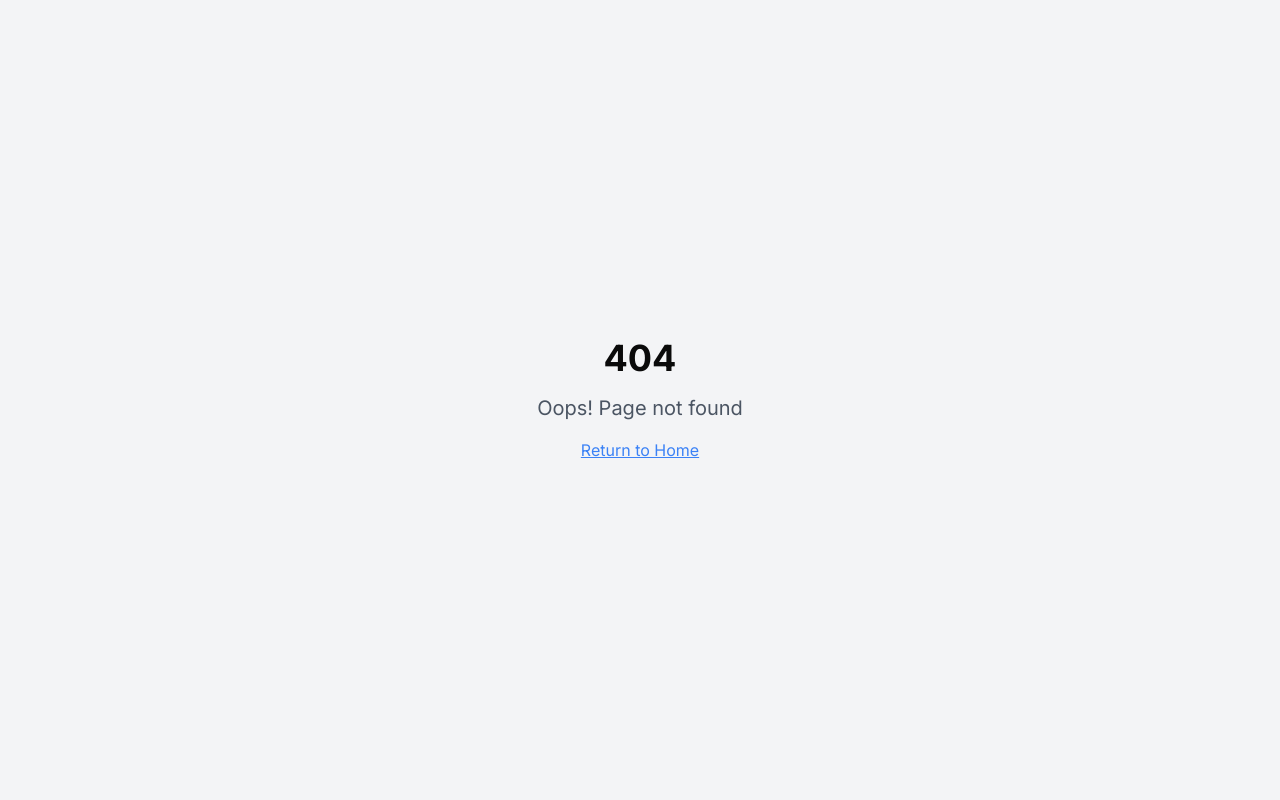
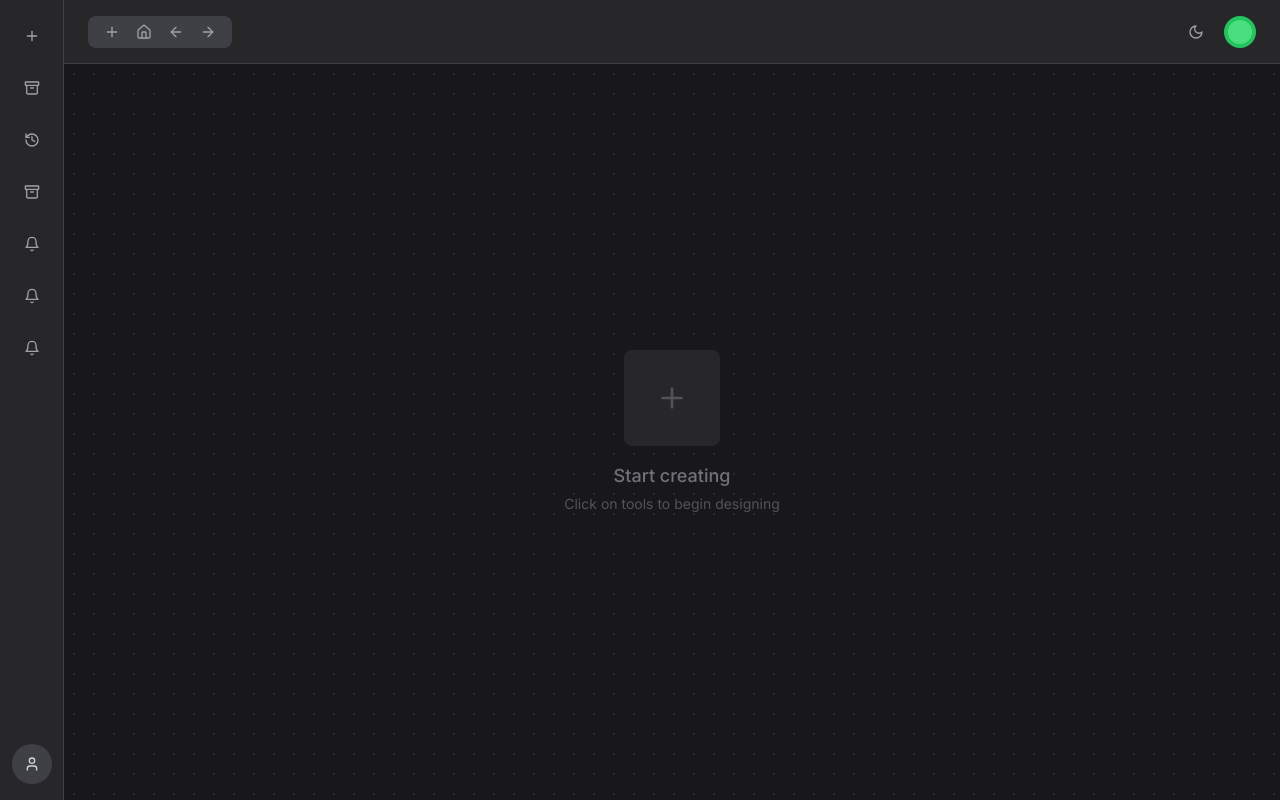
Before and after one commit to YaswanthKumar381/yaku-content-nexus-hub, a React (Vite) app: page /canvas in a window 1280 px wide. Before the commit this address had no page. Built offline with nearby package versions, Linux system fonts and the light colour scheme.

Commit message:
feat: Implement canvas page UI
Adds the UI for the canvas page, accessible from the dashboard.

```diff
--- a/src/App.tsx
+++ b/src/App.tsx
@@ -9,6 +9,7 @@ import SignIn from "./pages/SignIn";
 import SignUp from "./pages/SignUp";
 import About from "./pages/About";
 import Dashboard from "./pages/Dashboard";
+import Canvas from "./pages/Canvas";
 import NotFound from "./pages/NotFound";
 
 const queryClient = new QueryClient();
@@ -25,6 +26,7 @@ const App = () => (
           <Route path="/signup" element={<SignUp />} />
           <Route path="/about" element={<About />} />
           <Route path="/dashboard" element={<Dashboard />} />
+          <Route path="/canvas" element={<Canvas />} />
           {/* ADD ALL CUSTOM ROUTES ABOVE THE CATCH-ALL "*" ROUTE */}
           <Route path="*" element={<NotFound />} />
         </Routes>
--- /dev/null
+++ b/src/pages/Canvas.tsx
@@ -0,0 +1,125 @@
+
+import { useState } from "react";
+import { Button } from "@/components/ui/button";
+import {
+  Plus,
+  Home,
+  ArrowLeft,
+  ArrowRight,
+  Moon,
+  User,
+  Settings,
+  History,
+  Archive,
+  Bell
+} from "lucide-react";
+
+const Canvas = () => {
+  const [selectedTool, setSelectedTool] = useState<string>("select");
+
+  const sidebarTools = [
+    { id: "add", icon: Plus, label: "Add" },
+    { id: "filter", icon: Archive, label: "Filter" },
+    { id: "history", icon: History, label: "History" },
+    { id: "folder", icon: Archive, label: "Folder" },
+    { id: "rocket", icon: Bell, label: "Rocket" },
+    { id: "chat", icon: Bell, label: "Chat" },
+    { id: "help", icon: Bell, label: "Help" }
+  ];
+
+  return (
+    <div className="min-h-screen bg-zinc-900 flex">
+      {/* Left Sidebar */}
+      <div className="w-16 bg-zinc-800 border-r border-zinc-700 flex flex-col items-center py-4">
+        {/* Top Tools */}
+        <div className="flex flex-col space-y-3 mb-6">
+          {sidebarTools.map((tool) => (
+            <Button
+              key={tool.id}
+              variant={selectedTool === tool.id ? "default" : "ghost"}
+              size="icon"
+              className={`w-10 h-10 rounded-lg ${
+                selectedTool === tool.id
+                  ? "bg-purple-600 hover:bg-purple-700 text-white"
+                  : "text-zinc-400 hover:text-white hover:bg-zinc-700"
+              }`}
+              onClick={() => setSelectedTool(tool.id)}
+            >
+              <tool.icon className="w-5 h-5" />
+            </Button>
+          ))}
+        </div>
+
+        {/* Bottom User Avatar */}
+        <div className="mt-auto">
+          <Button
+            variant="ghost"
+            size="icon"
+            className="w-10 h-10 rounded-full bg-zinc-700 hover:bg-zinc-600"
+          >
+            <User className="w-5 h-5 text-zinc-300" />
+          </Button>
+        </div>
+      </div>
+
+      {/* Main Content Area */}
+      <div className="flex-1 flex flex-col">
+        {/* Top Navigation Bar */}
+        <div className="h-16 bg-zinc-800 border-b border-zinc-700 flex items-center justify-between px-6">
+          <div className="flex items-center space-x-4">
+            <div className="flex items-center space-x-2 bg-zinc-700 rounded-lg px-3 py-1">
+              <Button variant="ghost" size="icon" className="w-6 h-6 text-zinc-400 hover:text-white">
+                <Plus className="w-4 h-4" />
+              </Button>
+              <Button variant="ghost" size="icon" className="w-6 h-6 text-zinc-400 hover:text-white">
+                <Home className="w-4 h-4" />
+              </Button>
+              <Button variant="ghost" size="icon" className="w-6 h-6 text-zinc-400 hover:text-white">
+                <ArrowLeft className="w-4 h-4" />
+              </Button>
+              <Button variant="ghost" size="icon" className="w-6 h-6 text-zinc-400 hover:text-white">
+                <ArrowRight className="w-4 h-4" />
+              </Button>
+            </div>
+          </div>
+
+          <div className="flex items-center space-x-3">
+            <Button variant="ghost" size="icon" className="w-8 h-8 text-zinc-400 hover:text-white">
+              <Moon className="w-4 h-4" />
+            </Button>
+            <div className="w-8 h-8 bg-green-500 rounded-full flex items-center justify-center">
+              <div className="w-6 h-6 bg-green-400 rounded-full"></div>
+            </div>
+          </div>
+        </div>
+
+        {/* Canvas Area */}
+        <div className="flex-1 bg-zinc-900 relative overflow-hidden">
+          {/* Dotted Grid Background */}
+          <div className="absolute inset-0 opacity-20">
+            <div
+              className="w-full h-full"
+              style={{
+                backgroundImage: `radial-gradient(circle, #6b7280 1px, transparent 1px)`,
+                backgroundSize: '20px 20px'
+              }}
+            ></div>
+          </div>
+
+          {/* Canvas Content */}
+          <div className="relative z-10 w-full h-full flex items-center justify-center">
+            <div className="text-center text-zinc-500">
+              <div className="w-24 h-24 bg-zinc-800 rounded-lg flex items-center justify-center mx-auto mb-4">
+                <Plus className="w-8 h-8 text-zinc-600" />
+              </div>
+              <p className="text-lg font-medium">Start creating</p>
+              <p className="text-sm text-zinc-600 mt-1">Click on tools to begin designing</p>
+            </div>
+          </div>
+        </div>
+      </div>
+    </div>
+  );
+};
+
+export default Canvas;
--- a/src/pages/Dashboard.tsx
+++ b/src/pages/Dashboard.tsx
@@ -3,11 +3,13 @@ import { useState } from "react";
 import { Button } from "@/components/ui/button";
 import { Input } from "@/components/ui/input";
 import { Card, CardContent, CardHeader, CardTitle } from "@/components/ui/card";
-import { Search, Plus, Grid3X3, LayoutGrid, User, LogOut, Folder, Star, Clock, MoreHorizontal } from "lucide-react";
+import { Search, Plus, LayoutGrid, User, LogOut, Archive, Bell, MoreHorizontal } from "lucide-react";
+import { Link, useNavigate } from "react-router-dom";
 
 const Dashboard = () => {
   const [searchQuery, setSearchQuery] = useState("");
   const [activeTab, setActiveTab] = useState("Popular");
+  const navigate = useNavigate();
 
   const tabs = ["Popular", "Concepting", "Design", "Marketing", "Moving Image", "Experimental"];
 
@@ -38,6 +40,10 @@ const Dashboard = () => {
     }
   ];
 
+  const handleNewProject = () => {
+    navigate('/canvas');
+  };
+
   return (
     <div className="min-h-screen bg-black text-white">
       {/* Sidebar */}
@@ -61,13 +67,14 @@ const Dashboard = () => {
             <Button
               variant="ghost"
               className="w-full justify-start text-left bg-zinc-800 text-white hover:bg-zinc-700"
+              onClick={handleNewProject}
             >
               <Plus className="w-4 h-4 mr-3" />
               New Project
             </Button>
 
             <Button variant="ghost" className="w-full justify-start text-left text-zinc-300 hover:text-white hover:bg-zinc-800">
-              <Grid3X3 className="w-4 h-4 mr-3" />
+              <LayoutGrid className="w-4 h-4 mr-3" />
               Projects
             </Button>
 
@@ -82,12 +89,12 @@ const Dashboard = () => {
         <div className="p-4 border-t border-zinc-800">
           <nav className="space-y-2">
             <Button variant="ghost" className="w-full justify-start text-left text-zinc-300 hover:text-white hover:bg-zinc-800">
-              <Folder className="w-4 h-4 mr-3" />
+              <Archive className="w-4 h-4 mr-3" />
               Trash
             </Button>
 
             <Button variant="ghost" className="w-full justify-start text-left text-zinc-300 hover:text-white hover:bg-zinc-800">
-              <Star className="w-4 h-4 mr-3" />
+              <Bell className="w-4 h-4 mr-3" />
               Help
             </Button>
           </nav>
@@ -124,7 +131,10 @@ const Dashboard = () => {
                 <LayoutGrid className="w-5 h-5" />
               </Button>
 
-              <Button className="bg-white text-black hover:bg-zinc-200">
+              <Button
+                className="bg-white text-black hover:bg-zinc-200"
+                onClick={handleNewProject}
+              >
                 Create new project
               </Button>
             </div>
@@ -186,7 +196,11 @@ const Dashboard = () => {
           {/* Empty Project Slots */}
           <div className="grid grid-cols-1 md:grid-cols-2 gap-6 mt-8">
             {[1, 2].map((item) => (
-              <Card key={item} className="bg-zinc-900 border-zinc-800 border-dashed hover:bg-zinc-800 transition-colors cursor-pointer">
+              <Card
+                key={item}
+                className="bg-zinc-900 border-zinc-800 border-dashed hover:bg-zinc-800 transition-colors cursor-pointer"
+                onClick={handleNewProject}
+              >
                 <CardContent className="p-8 text-center">
                   <Plus className="w-12 h-12 text-zinc-600 mx-auto mb-4" />
                   <p className="text-zinc-400">Create new project</p>
```
